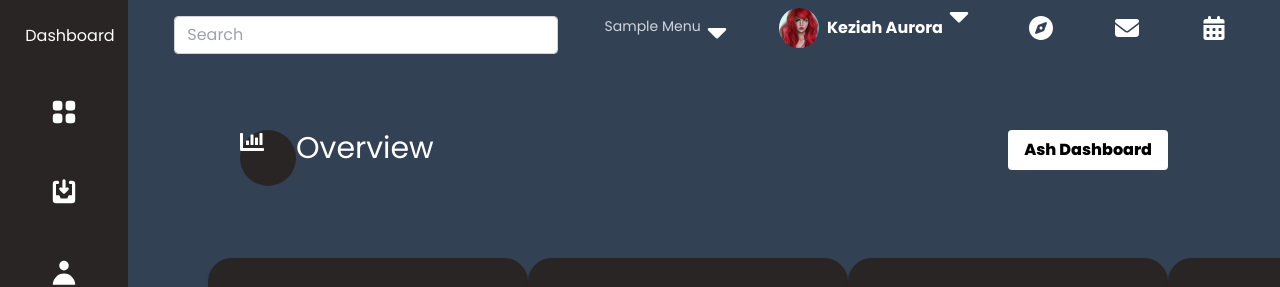
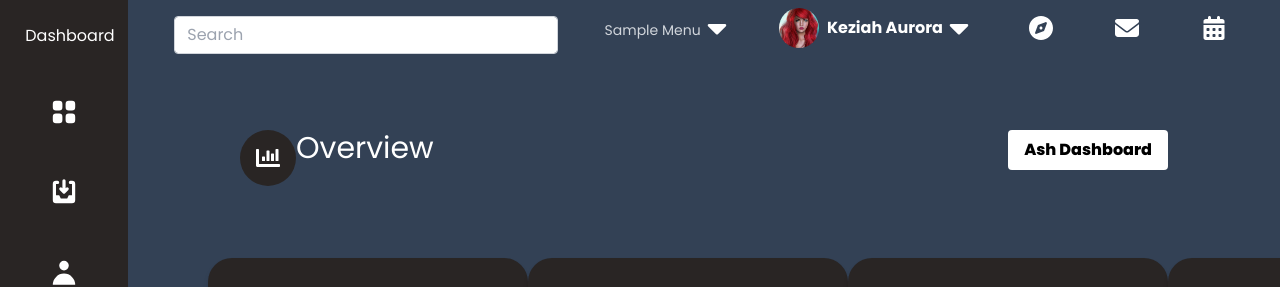
Before and after one commit to Obaayaa-1988/nuxt-tailwind-admin-dashboard, a Nuxt app: page /home in a window 1280 px wide. Shown: the top 287 px of the page. Built offline with nearby package versions, Linux system fonts and the light colour scheme.

Commit message:
added styling to svg icon

```diff
--- a/pages/Home.vue
+++ b/pages/Home.vue
@@ -18,14 +18,14 @@
 
 
             <!-----------------beginning of dropdown menu-------------->
-            <div class="font-body text-sm text-gray-300 pt-4 flex justify-between">
+            <div class="font-body text-sm text-gray-300 mt-5 flex justify-between">
                 <div>
                     <h1>Sample Menu</h1>
 
                 </div>
                 <div>
                     <svg xmlns="http://www.w3.org/2000/svg"
-                        viewBox="0 0 320 512" class="w-8 h-8 fill-white"><!-- Font Awesome Pro 5.15.4 by @fontawesome - https://fontawesome.com License - https://fontawesome.com/license (Commercial License) -->
+                        viewBox="0 0 320 512" class="w-8 h-8 fill-white -mt-2"><!-- Font Awesome Pro 5.15.4 by @fontawesome - https://fontawesome.com License - https://fontawesome.com/license (Commercial License) -->
                         <path
                             d="M31.3 192h257.3c17.8 0 26.7 21.5 14.1 34.1L174.1 354.8c-7.8 7.8-20.5 7.8-28.3 0L17.2 226.1C4.6 213.5 13.5 192 31.3 192z" />
                     </svg>
@@ -44,7 +44,7 @@
                 <div class="pt-4 text-white font-body font-bold ml-2"> Keziah Aurora</div>
                 <div>
                     <svg xmlns="http://www.w3.org/2000/svg" viewBox="0 0 320 512"
-                        class="w-8 h-8 fill-white"><!-- Font Awesome Pro 5.15.4 by @fontawesome - https://fontawesome.com License - https://fontawesome.com/license (Commercial License) -->
+                        class="w-8 h-8 fill-white mt-3 "><!-- Font Awesome Pro 5.15.4 by @fontawesome - https://fontawesome.com License - https://fontawesome.com/license (Commercial License) -->
                         <path
                             d="M31.3 192h257.3c17.8 0 26.7 21.5 14.1 34.1L174.1 354.8c-7.8 7.8-20.5 7.8-28.3 0L17.2 226.1C4.6 213.5 13.5 192 31.3 192z" />
                     </svg>
@@ -88,12 +88,12 @@
         <!---------------mini header start---------------------------------------------->
 
         <!-------------------------sub header ------------------start----------------->
-        <div class="flex justify-between px-28 py-12 relative">
+        <div class="flex justify-between px-28 py-12 ">
 
             <div class="flex justify-between ">
                 <div class="bg-stone-800 w-14 h-14 rounded-full ">
                     <svg xmlns="http://www.w3.org/2000/svg" viewBox="0 0 512 512"
-                        class="w-6 h-6 fill-white absolute"><!-- Font Awesome Pro 5.15.4 by @fontawesome - https://fontawesome.com License - https://fontawesome.com/license (Commercial License) -->
+                        class="w-6 h-6 fill-white ml-4 mt-4"><!-- Font Awesome Pro 5.15.4 by @fontawesome - https://fontawesome.com License - https://fontawesome.com/license (Commercial License) -->
                         <path
                             d="M332.8 320h38.4c6.4 0 12.8-6.4 12.8-12.8V172.8c0-6.4-6.4-12.8-12.8-12.8h-38.4c-6.4 0-12.8 6.4-12.8 12.8v134.4c0 6.4 6.4 12.8 12.8 12.8zm96 0h38.4c6.4 0 12.8-6.4 12.8-12.8V76.8c0-6.4-6.4-12.8-12.8-12.8h-38.4c-6.4 0-12.8 6.4-12.8 12.8v230.4c0 6.4 6.4 12.8 12.8 12.8zm-288 0h38.4c6.4 0 12.8-6.4 12.8-12.8v-70.4c0-6.4-6.4-12.8-12.8-12.8h-38.4c-6.4 0-12.8 6.4-12.8 12.8v70.4c0 6.4 6.4 12.8 12.8 12.8zm96 0h38.4c6.4 0 12.8-6.4 12.8-12.8V108.8c0-6.4-6.4-12.8-12.8-12.8h-38.4c-6.4 0-12.8 6.4-12.8 12.8v198.4c0 6.4 6.4 12.8 12.8 12.8zM496 384H64V80c0-8.84-7.16-16-16-16H16C7.16 64 0 71.16 0 80v336c0 17.67 14.33 32 32 32h464c8.84 0 16-7.16 16-16v-32c0-8.84-7.16-16-16-16z" />
                     </svg>
```
